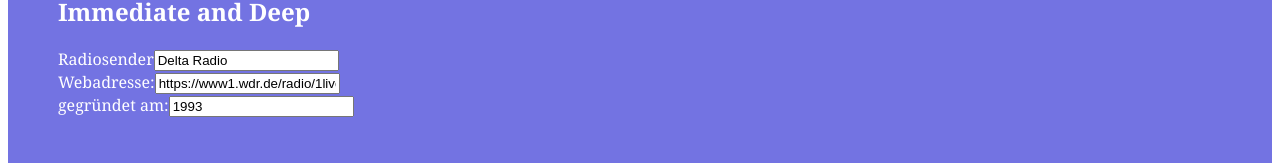
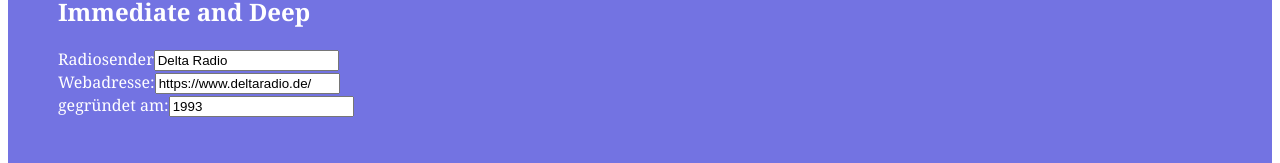
Before and after one commit to siggi-ai/Vue-Practice, a Vue app: page / in a window 1280 px wide. Shown: the part 149-312 px from the top of the page. Built offline with nearby package versions, Linux system fonts and the light colour scheme.

Commit message:
webadress

```diff
--- a/src/App.vue
+++ b/src/App.vue
@@ -24,7 +24,7 @@ export default {
     return {
       radiosender: "Delta Radio",
       senderInfo: {
-        web: "https://www1.wdr.de/radio/1live/index.html",
+        web: "https://www.deltaradio.de/",
         foundedOn: 1993,
       },
     };
```
